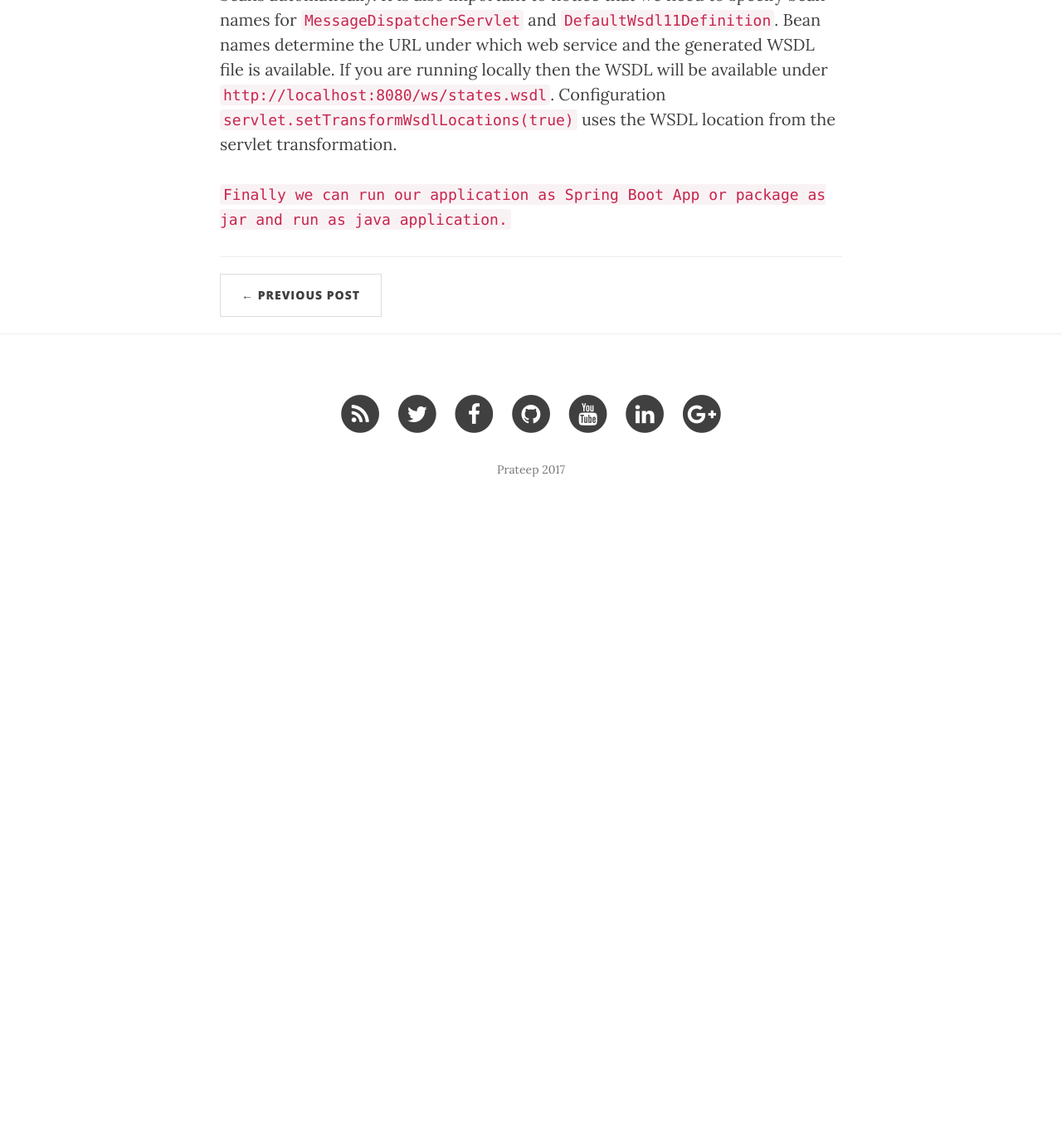
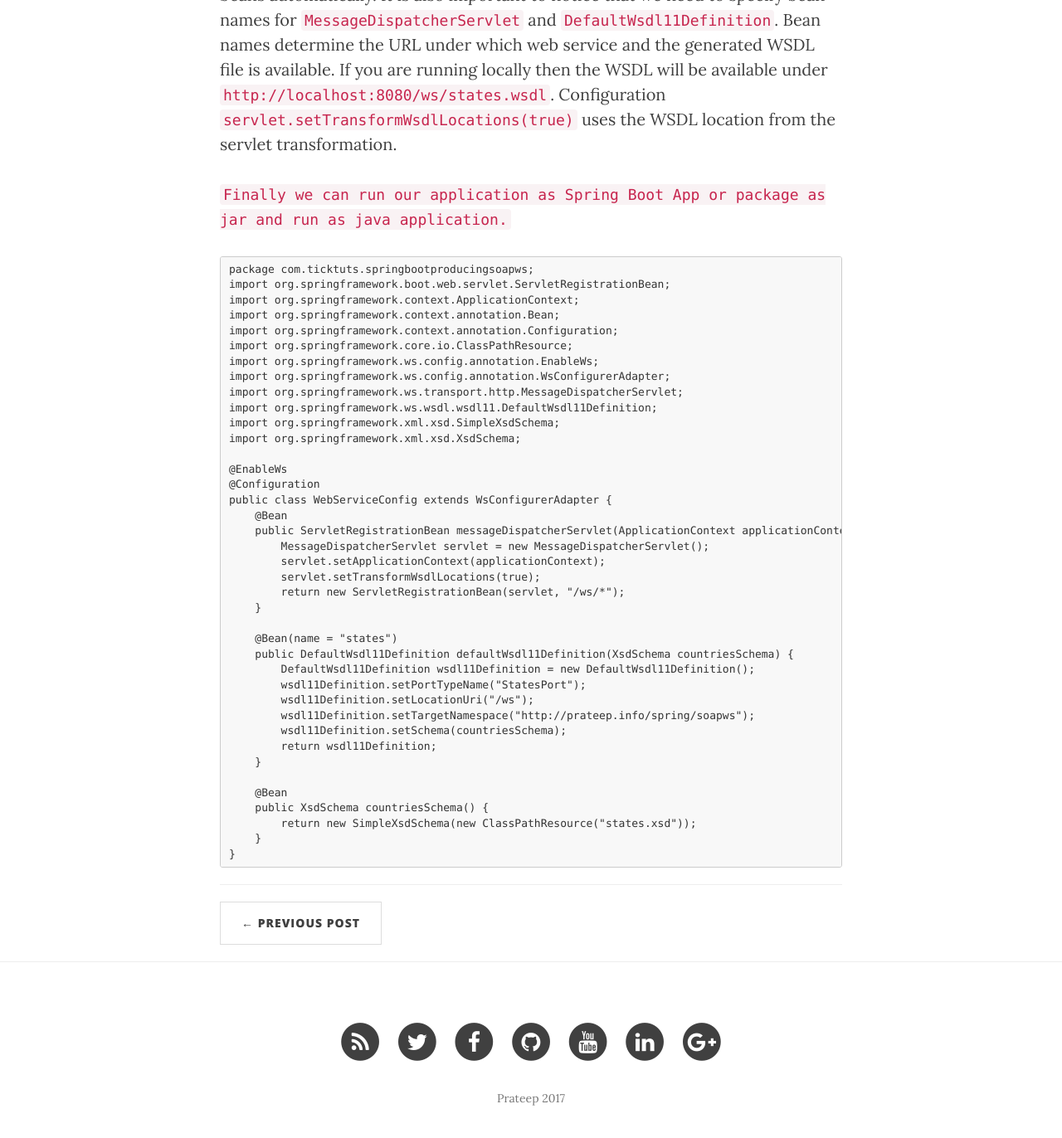
Before and after one commit to prateepgedupudi/prateepgedupudi.github.io, a Jekyll site: the page built from _posts/2017-12-12-Basic-5-Steps-To-Produce-SOAP-Web-Service-With-Spring-Boot.md, in a window 1280 px wide and 1400 px high, scrolled down 5496 px. Shown: the top 1372 px of the window at 83% size. Built offline with Jekyll 4.4.1, drawn with Linux system fonts in a browser that asks for light colours; nearby versions of some CDN libraries; before the commit the page ends 6138 px from its top, so only the background shows below that.

Commit message:
5 steps to produce SOAP web service with Spring Boot.

`````diff
--- a/_posts/2017-12-12-Basic-5-Steps-To-Produce-SOAP-Web-Service-With-Spring-Boot.md
+++ b/_posts/2017-12-12-Basic-5-Steps-To-Produce-SOAP-Web-Service-With-Spring-Boot.md
@@ -205,3 +205,45 @@ If you are running locally then the WSDL will be available under `http://localho
 Configuration `servlet.setTransformWsdlLocations(true)` uses the WSDL location from the servlet transformation.
 
 `Finally we can run our application as Spring Boot App or package as jar and run as java application.`
+
+````
+package com.ticktuts.springbootproducingsoapws;
+import org.springframework.boot.web.servlet.ServletRegistrationBean;
+import org.springframework.context.ApplicationContext;
+import org.springframework.context.annotation.Bean;
+import org.springframework.context.annotation.Configuration;
+import org.springframework.core.io.ClassPathResource;
+import org.springframework.ws.config.annotation.EnableWs;
+import org.springframework.ws.config.annotation.WsConfigurerAdapter;
+import org.springframework.ws.transport.http.MessageDispatcherServlet;
+import org.springframework.ws.wsdl.wsdl11.DefaultWsdl11Definition;
+import org.springframework.xml.xsd.SimpleXsdSchema;
+import org.springframework.xml.xsd.XsdSchema;
+
+@EnableWs
+@Configuration
+public class WebServiceConfig extends WsConfigurerAdapter {
+    @Bean
+    public ServletRegistrationBean messageDispatcherServlet(ApplicationContext applicationContext) {
+        MessageDispatcherServlet servlet = new MessageDispatcherServlet();
+        servlet.setApplicationContext(applicationContext);
+        servlet.setTransformWsdlLocations(true);
+        return new ServletRegistrationBean(servlet, "/ws/*");
+    }
+
+    @Bean(name = "states")
+    public DefaultWsdl11Definition defaultWsdl11Definition(XsdSchema countriesSchema) {
+        DefaultWsdl11Definition wsdl11Definition = new DefaultWsdl11Definition();
+        wsdl11Definition.setPortTypeName("StatesPort");
+        wsdl11Definition.setLocationUri("/ws");
+        wsdl11Definition.setTargetNamespace("http://prateep.info/spring/soapws");
+        wsdl11Definition.setSchema(countriesSchema);
+        return wsdl11Definition;
+    }
+
+    @Bean
+    public XsdSchema countriesSchema() {
+        return new SimpleXsdSchema(new ClassPathResource("states.xsd"));
+    }
+}
+````
`````
